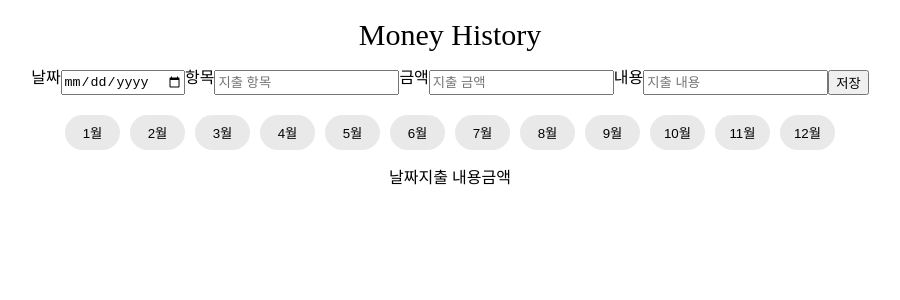
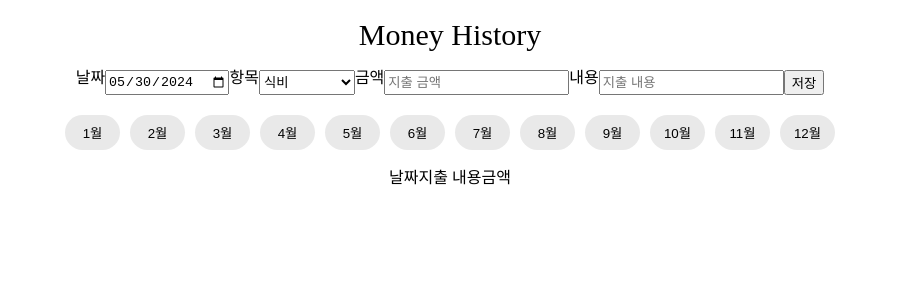
Before and after one commit to parkchowon/moneyHistory, a React (Vite) app: page / in a window 1280 px wide. Shown: the top 300 px of the page, without its empty margins (190-1090 px from the left). Built offline with nearby package versions, Linux system fonts and the light colour scheme.

Commit message:
add: 지출 데이터 저장

```diff
--- a/src/components/CreateHistory/CreateHistory.jsx
+++ b/src/components/CreateHistory/CreateHistory.jsx
@@ -1,17 +1,39 @@
 import styled from "styled-components";
 
-function CreateHistory() {
+function CreateHistory(input) {
   return (
     <Wrapper>
-      <p>날짜</p>
-      <input type="date" />
-      <p>항목</p>
-      <input placeholder="지출 항목" />
-      <p>금액</p>
-      <input placeholder="지출 금액" />
-      <p>내용</p>
-      <input placeholder="지출 내용" />
-      <button>저장</button>
+      <form>
+        <p>날짜</p>
+        <input value={input.date} onChange={input.dateHandler} type="date" />
+        <p>항목</p>
+        <select value={input.category} onChange={input.categoryHandler}>
+          <option value="식비">식비</option>
+          <option value="미용">미용</option>
+          <option value="여행">여행</option>
+          <option value="도서">도서</option>
+          <option value="엔터테인먼트">엔터테인먼트</option>
+          <option value="의류">의류</option>
+          <option value="기타">기타</option>
+        </select>
+        <p>금액</p>
+        <input
+          value={input.amount}
+          onChange={input.amountHandler}
+          type="text"
+          placeholder="지출 금액"
+        />
+        <p>내용</p>
+        <input
+          value={input.detail}
+          onChange={input.detailHandler}
+          type="text"
+          placeholder="지출 내용"
+        />
+        <button onClick={(e) => input.handleCreateHistory(input, e)}>
+          저장
+        </button>
+      </form>
     </Wrapper>
   );
 }
@@ -19,5 +41,10 @@ function CreateHistory() {
 const Wrapper = styled.div`
   display: flex;
   flex-direction: row;
+
+  form {
+    display: flex;
+    flex-direction: row;
+  }
 `;
 export default CreateHistory;
--- /dev/null
+++ b/src/hooks/useInput.js
@@ -0,0 +1,13 @@
+import { useState } from "react";
+
+const useInput = (init) => {
+  const [value, setValue] = useState(init);
+
+  const handleInput = (e) => {
+    setValue(e.target.value);
+  };
+
+  return [value, handleInput];
+};
+
+export default useInput;
--- a/src/pages/MainPage/MainPage.jsx
+++ b/src/pages/MainPage/MainPage.jsx
@@ -1,12 +1,54 @@
+import { useEffect, useState } from "react";
 import styled from "styled-components";
+import { v4 } from "uuid";
 import CreateHistory from "../../components/CreateHistory";
 import MoneyHistoryList from "../../components/MoneyHistoryList";
 import MonthList from "../../components/MonthList/MonthList";
+import useInput from "../../hooks/useInput";
 
 function MainPage() {
+  //날짜 초기값
+  const today = new Date().toISOString().slice(0, 10);
+  //Input값 저장
+  const [date, dateHandler] = useInput(today);
+  const [category, categoryHandler] = useInput("식비");
+  const [amount, amountHandler] = useInput("");
+  const [detail, detailHandler] = useInput("");
+  //소비한 내역 저장하는 배열
+  const [moneyDatas, setMoneyDatas] = useState([]);
+
+  //등록버튼 누를 시
+  const handleCreateHistory = (value, e) => {
+    e.preventDefault();
+    setMoneyDatas([
+      ...moneyDatas,
+      {
+        id: v4,
+        date: value.date,
+        category: value.category,
+        amount: value.amount,
+        detail: value.detail,
+      },
+    ]);
+  };
+
+  useEffect(() => {
+    console.log(moneyDatas);
+  }, [moneyDatas]);
+
   return (
     <Wrapper>
-      <CreateHistory />
+      <CreateHistory
+        date={date}
+        dateHandler={dateHandler}
+        category={category}
+        categoryHandler={categoryHandler}
+        amount={amount}
+        amountHandler={amountHandler}
+        detail={detail}
+        detailHandler={detailHandler}
+        handleCreateHistory={handleCreateHistory}
+      />
       <MonthList />
       <MoneyHistoryList />
     </Wrapper>
```
